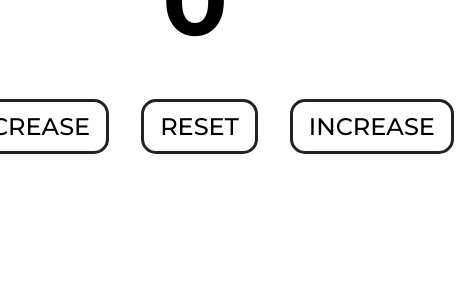
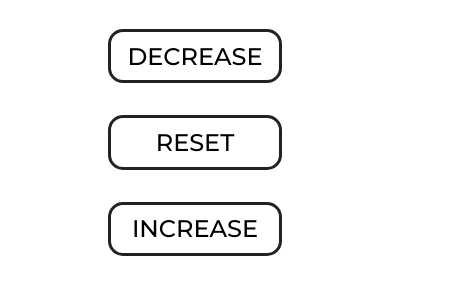
Before and after one commit to Norwyx/counter, a plain HTML site: page index.html in a window 390 px wide. Shown: the part 429-724 px from the top of the page, 470 px wide, since content can reach past the window. Drawn offline with Linux system fonts and the light colour scheme.

Commit message:
Finished mobile version

```diff
--- a/style.css
+++ b/style.css
@@ -39,6 +39,7 @@ body {
 
 .button-container {
     display: flex;
+    flex-direction: row;
 }
 
 .btn {
@@ -58,3 +59,14 @@ body {
     background-color: var(--clr-black);
     color: var(--clr-white);
 }
+
+/* Mobile version */
+@media only screen and (max-width: 27.1875rem) {
+    .button-container {
+        flex-direction: column;
+    }
+
+    .btn {
+        margin-top: 2rem;
+    }
+}
```
